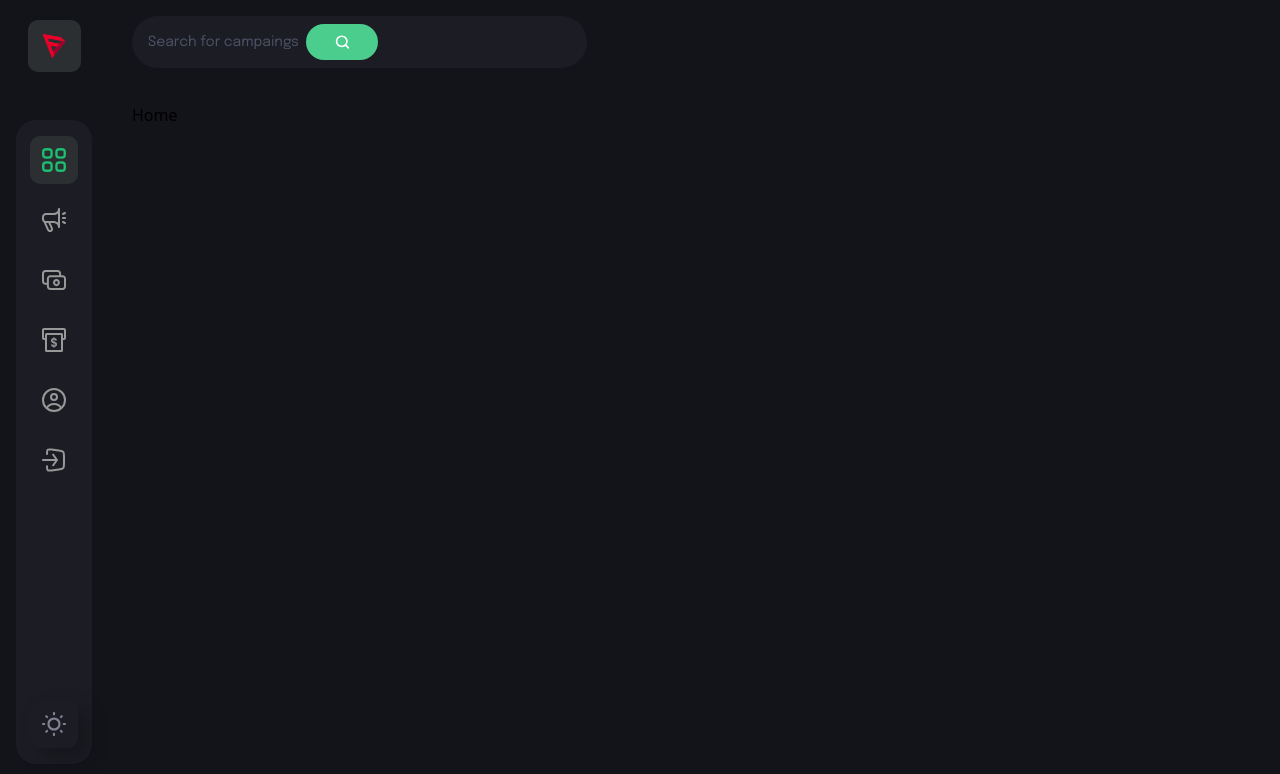
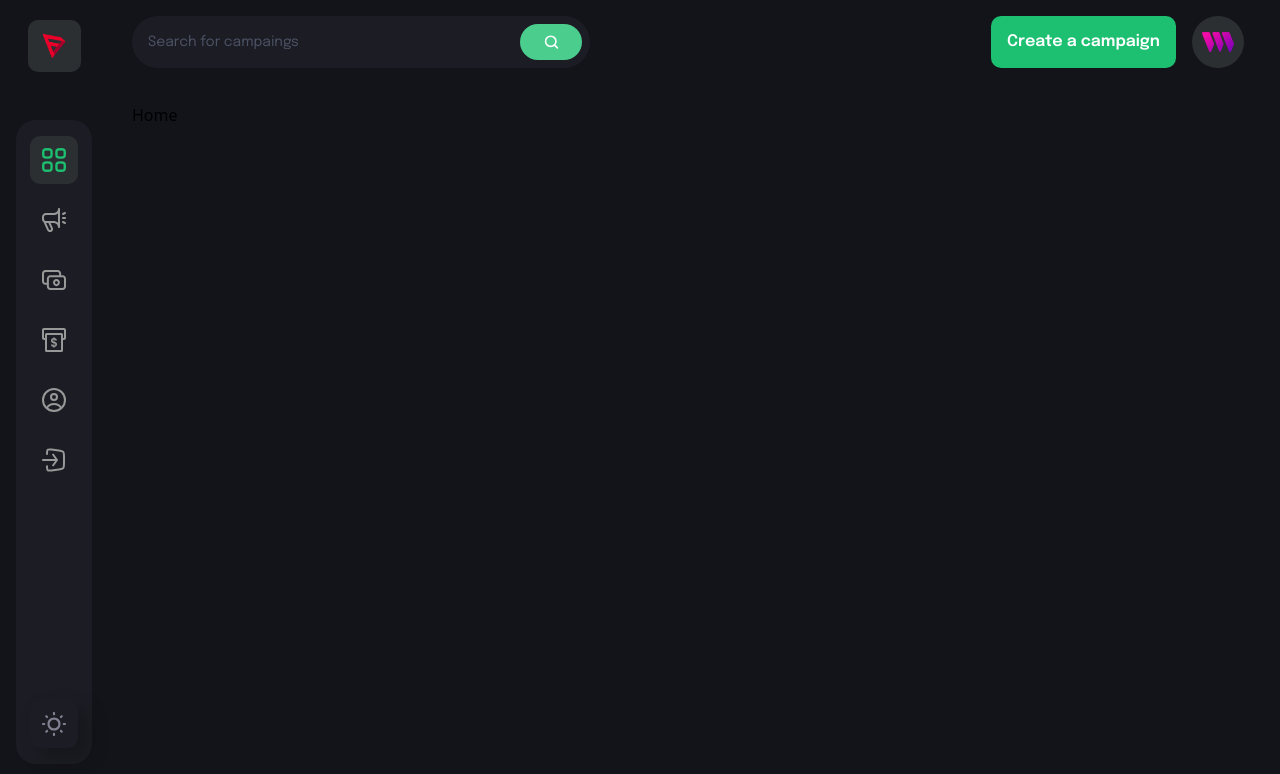
Before and after one commit to Orsini13/Nezar-Funding, a React (Vite) app: page / in a window 1280 px wide. Shown: the top 774 px of the page. Built offline with nearby package versions, Linux system fonts and the light colour scheme.

Commit message:
third commit

```diff
--- a/src/Components/CustomButton.jsx
+++ b/src/Components/CustomButton.jsx
@@ -1,8 +1,16 @@
 import React from 'react'
 
-const CustomButton = () => {
+const CustomButton = ({btnType , title, handleClick, styles}) => {
   return (
-    <div>CustomButton</div>
+    <button
+      type={btnType}
+      className={` font-epilogue font-semibold tet-[16px] leading-[26px] text-white min-h-[52px] px-4 rounded-[10px] ${styles}`}
+      onClick={handleClick}
+    >
+      {title}
+
+    </button>
+
   )
 }
 
--- a/src/Components/Navbar.jsx
+++ b/src/Components/Navbar.jsx
@@ -10,11 +10,12 @@
   const navigate = useNavigate() ;
   const [isActive, setIsActive] = useState('dashboard');
   const [toggleDrawer, setToggleDrawer] = useState(false);
+  const address =  '0xabc'
 
   return (
     <div className='flex md:flex-row flex-col-reverse justify-between mb-[35px] gap-6'>
-      <div className='lg:flex-1 flex flex-row  max-w-[455px] py-2 pl-4 pr-2 h-[52px] bg-[#1c1c24] rounded-[100px] '>
-          <input type="text" placeholder='Search for campaings' className='flex flex-row font-epilogue font-normal text-[14px] placeholder:text-[#4b5264] textwh bg-transparent outline-none ' />
+      <div className='lg:flex-1 flex flex-row  max-w-[458px] py-2 pl-4 pr-2 h-[52px] bg-[#1c1c24] rounded-[100px] '>
+          <input type="text" placeholder='Search for campaings' className='flex w-full font-epilogue font-normal text-[14px] placeholder:text-[#4b5264] textwh bg-transparent outline-none ' />
 
         <div className='w-[72px] h-full rounded-[20px] bg-[#4acd8d] flex justify-center items-center cursor-pointer'>
           <img src={search} alt=""  className='w-[15px] h-[15px] object-contain'/>
@@ -22,10 +23,54 @@
         </div>
        </div>
 
-       <div>
+      <div className='sm:flex hidden flex-row justify-end gap-4'>
+        <CustomButton
+          btnType="button"
+          title={address ? 'Create a campaign' : 'Connect'}
+          styles={address ? 'bg-[#1dc071]' : 'bg-[#8c6dfd]'}
+          handleClick={() => {
+            if(address) navigate('create-campaign')
+              else 'connect()'
+          }}
+        />
 
+        <Link to="/profile">
+          <div className='w-[52px] h-[52px] rounded-full bg-[#2c2f32] flex justify-center items-center cursor-pointer'>
+            <img src={thirdweb} alt="user" className="w-[60%] h-[60%] object-contain " />
+          </div>
+        </Link>
       </div>
+          {/* small screen navigation */}
+          <div className='sm:hidden flex justify-between items-center relative'>
 
+            <div className='w-[40px] h-[40px] rounded-[10px] bg-[#2c2f32] flex justify-center items-center cursor-pointer'>
+              <img src={thirdweb} alt="user" className="w-[60%] h-[60%] object-contain " />
+            </div>
+
+            <img src={menu} alt="menu"
+                 className='w-[34px] h-[34px] obbject-contian cursor-pointer'
+                 onClick={() => setToggleDrawer(!toggleDrawer)}
+            />
+
+            <div className={`absolute top-[60px] right-0 left-0 bg-[#1c1c24] z-10 shadow-secondary py4 ${!toggleDrawer} ? '-translate-y-[100vh]' : 'translate-y-[0]' transition-all duration-700 `}>
+              <ul className='mb-4'>
+                {navlinks.map((Link)=>(
+                  <li
+                     key={Link.name}
+                     className={`flex p-4 ${isActive === Link.name && 'bg-[#3a3a43]' }`}
+                     onClick={() => {
+                      setIsActive(Link.name);
+                      setToggleDrawer(false);
+                      navigate(Link.link);
+                     }}
+                  >
+                    <img src={Link.imgUrl} alt="" />
+                  </li>
+                ))}
+              </ul>
+            </div>
+
+          </div>
     </div>
   )
 }
```
